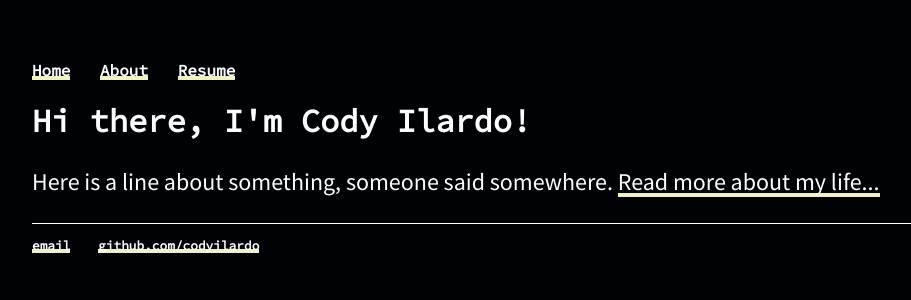
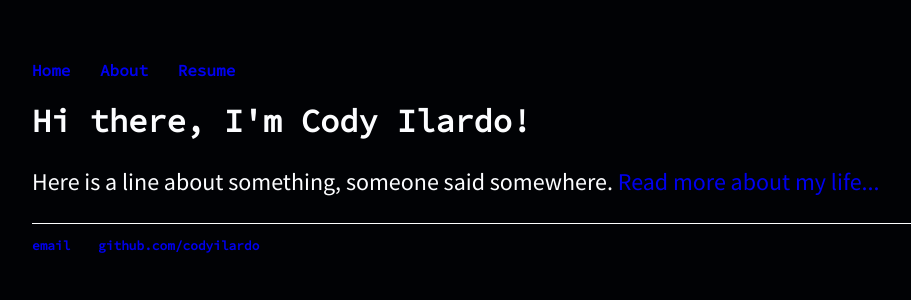
Before and after one commit to codyilardo/codyilardo.github.io, a Jekyll site: the page built from index.html, in a window 1280 px wide. Shown: the top 300 px of the page, without its empty margins (160-1071 px from the left). Built offline with Jekyll 4.4.1, drawn with Linux system fonts in a browser that asks for light colours.

Commit message:
Update main.css

```diff
--- a/css/main.css
+++ b/css/main.css
@@ -24,22 +24,12 @@ nav ul li, footer ul li {
 }
 
 a {
-  background:
-     linear-gradient(
-       to bottom, var(--mainColor) 0%,
-       var(--mainColor) 100%
-     );
-    background-position: 0 100%;
-    background-repeat: repeat-x;
-    background-size: 4px 4px;
-  color: #fcfdff;
   text-decoration: none;
-  transition: background-size .2s;
+  color: (--mainColor);
 }
 
 a:hover {
-  background-size: 4px 50px;
-  text-decoration: none;
+  text-decoration: underline;
 }
 
 }
```
